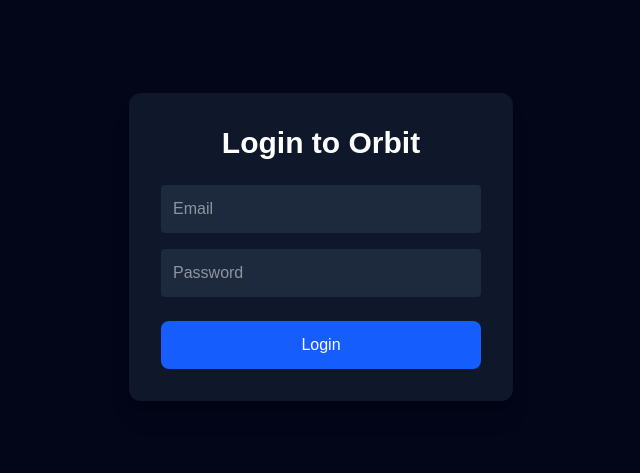
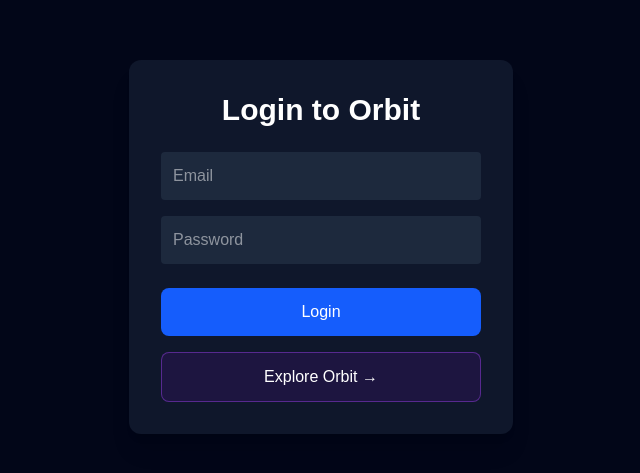
Before and after one commit to Yuvan2017/orbit, a Next.js app: page / in a window 1280 px wide. Shown: the part 153-626 px from the top of the page, without its empty margins (319-959 px from the left). Built offline with nearby package versions, Linux system fonts and the light colour scheme.

Commit message:
Add Orbit feature preview
Added an 'Explore Orbit' link below the login button.

```diff
--- a/app/page.tsx
+++ b/app/page.tsx
@@ -20,7 +20,12 @@
 
         <button className="w-full bg-blue-600 hover:bg-blue-700 text-white py-3 rounded-lg">
           Login
-        </button>
+        </button> <a
+  href="/dashboard"
+  className="mt-4 block w-full rounded-lg border border-purple-500/40 bg-purple-600/10 py-3 text-center text-white hover:bg-purple-600/20"
+>
+  Explore Orbit →
+</a>
       </div>
     </main>
   );
```
